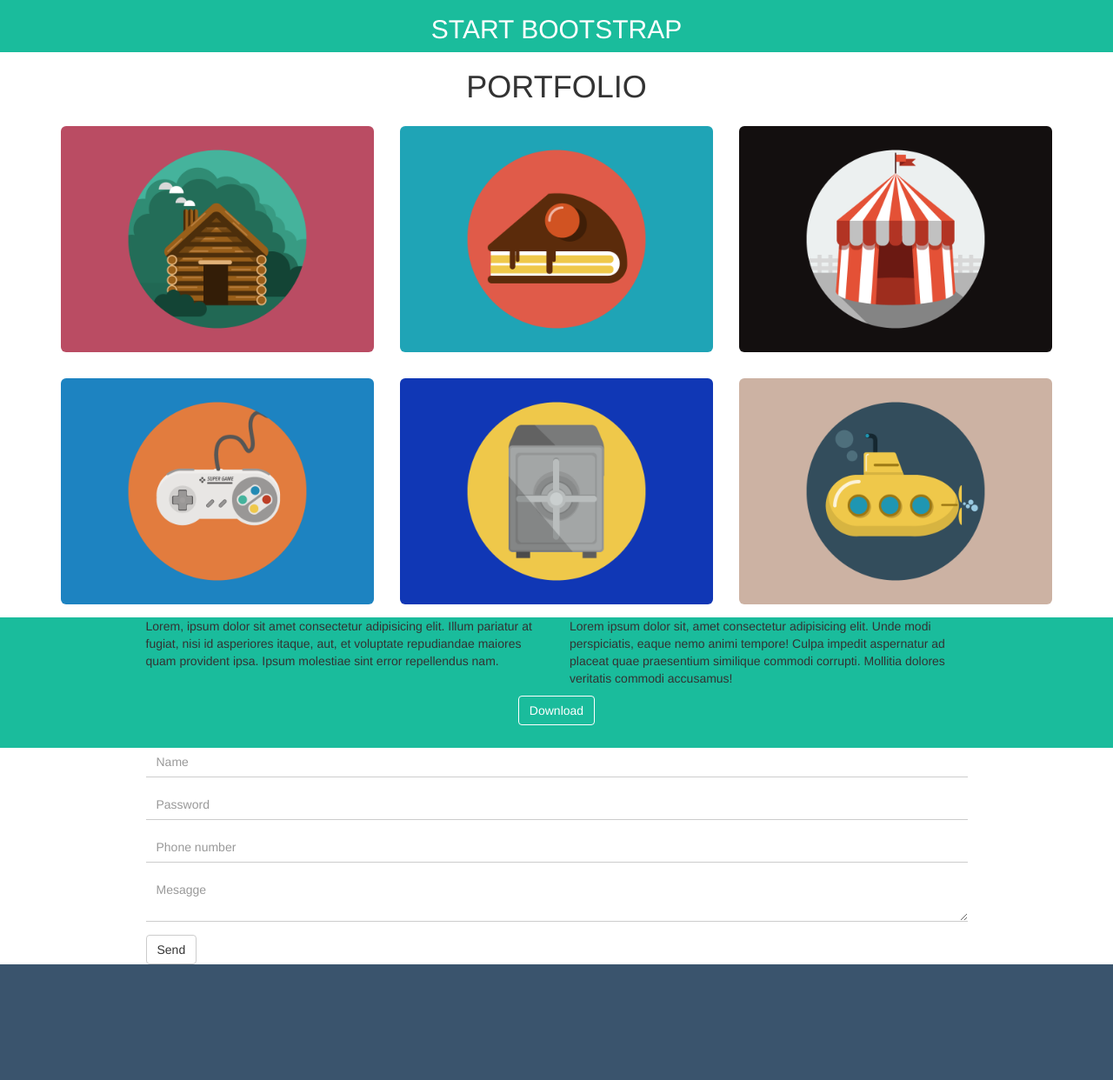
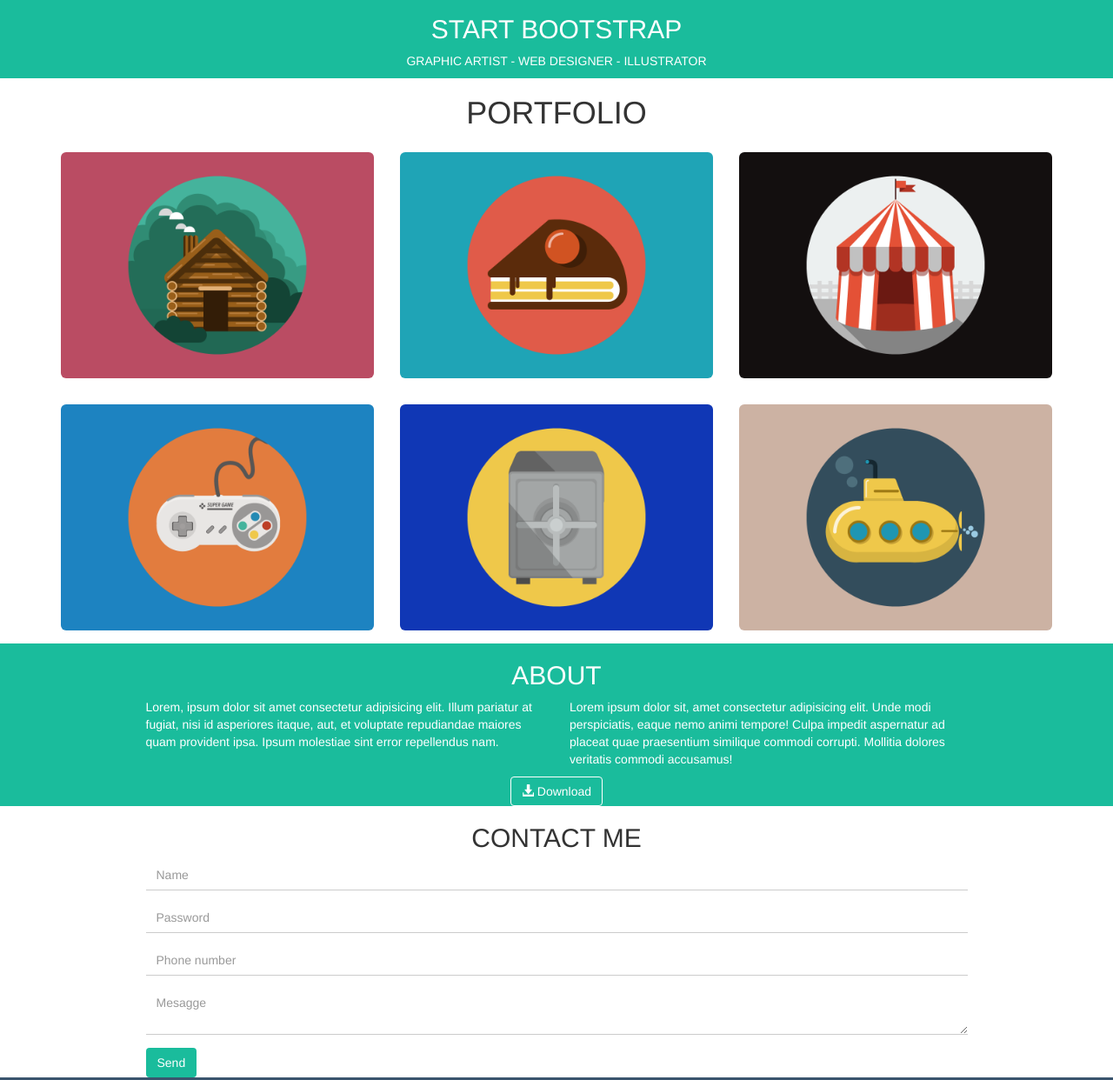
Before and after one commit to SimoneSaramondi/html-css-bootstrap-freelancer, a plain HTML site: page index.html in a window 1280 px wide. Shown: the part 214-1456 px from the top of the page at 87% size. Drawn offline with nearby package versions, Linux system fonts and the light colour scheme.

Commit message:
work in progress pt.2

```diff
--- a/index.html
+++ b/index.html
@@ -43,6 +43,12 @@
 
 
                         <h2 class="text-center text-uppercase my-h2">Start Bootstrap</h2>
+
+                        <p class="text-center my-p">
+                            <a class="my-a" href="#">GRAPHIC ARTIST</a> -
+                            <a class="my-a" href="#">WEB DESIGNER</a> -
+                            <a class="my-a" href="#">ILLUSTRATOR</a>
+                        </p>
 
                     </div>
                 </div>
@@ -92,12 +98,18 @@
         <section class="color-green">
             <div class="container">
                 <div class="row">
+
+                    <div class="col-sm-6 col-sm-offset-3">
+                        <h2 class="text-center text-uppercase my-h2">About</h2>
+                    </div>
+
                     <div class="col-md-10 col-md-offset-1">
                         <div class="row">
-                            <div class="col-md-6"><p>Lorem, ipsum dolor sit amet consectetur adipisicing elit. Illum pariatur at fugiat, nisi id asperiores itaque, aut, et voluptate repudiandae maiores quam provident ipsa. Ipsum molestiae sint error repellendus nam.</p></div>
-                            <div class="col-md-6"><p>Lorem ipsum dolor sit, amet consectetur adipisicing elit. Unde modi perspiciatis, eaque nemo animi tempore! Culpa impedit aspernatur ad placeat quae praesentium similique commodi corrupti. Mollitia dolores veritatis commodi accusamus!</p></div>
+                            <div class="col-md-6"><p class="my-p">Lorem, ipsum dolor sit amet consectetur adipisicing elit. Illum pariatur at fugiat, nisi id asperiores itaque, aut, et voluptate repudiandae maiores quam provident ipsa. Ipsum molestiae sint error repellendus nam.</p></div>
+                            <div class="col-md-6"><p class="my-p">Lorem ipsum dolor sit, amet consectetur adipisicing elit. Unde modi perspiciatis, eaque nemo animi tempore! Culpa impedit aspernatur ad placeat quae praesentium similique commodi corrupti. Mollitia dolores veritatis commodi accusamus!</p></div>
                         </div>
-                        <div><button class="btn btn-default center-block btn-outline-block" href="#" role="button">Download</button></div>
+                        <div><button class="btn btn-default center-block btn-outline-block" href="#" role="button">
+                            <span class="glyphicon glyphicon-download-alt" aria-hidden="true"></span> Download</button></div>
 
                     </div>
                 </div>
@@ -106,6 +118,11 @@
         <section>
             <div class="container">
                 <div class="row">
+
+                    <div class="col-sm-6 col-sm-offset-3">
+                        <h2 class="text-center text-uppercase">Contact me</h2>
+                    </div>
+
                     <div class="col-md-10 col-md-offset-1">
                         <form>
                             <div class="form-group">
@@ -121,7 +138,7 @@
                                 <textarea type="password" class="form-control" id="exampleInputPassword1" placeholder="Mesagge"></textarea>
                               </div>
                           </form>
-                          <a class="btn btn-default" href="#" role="button">Send</a>
+                          <a class="btn btn-default my-button" href="#" role="button">Send</a>
 
 
                     </div>
--- a/style.css
+++ b/style.css
@@ -4,6 +4,7 @@
 .navbar-my-theme{
     background-color: rgb(44, 62, 80);
     margin-bottom: 0;
+    border-radius: 0;
 }
 .navbar-my-theme .navbar-brand,
 .navbar-my-theme .navbar-nav>li>a{
@@ -24,7 +25,9 @@ section{
 .my-img-container{
     max-width: 150px;
 }
-.my-h2{
+.my-p,
+.my-h2,
+.my-a{
     color: white;
 }
 .form-control{
@@ -39,3 +42,8 @@ section{
     border: 1px solid white;
     color: white;
 }
+.my-button{
+    background-color: rgb(26, 188, 156);
+    color: white;
+    border: 1px solid transparent;
+}
```
